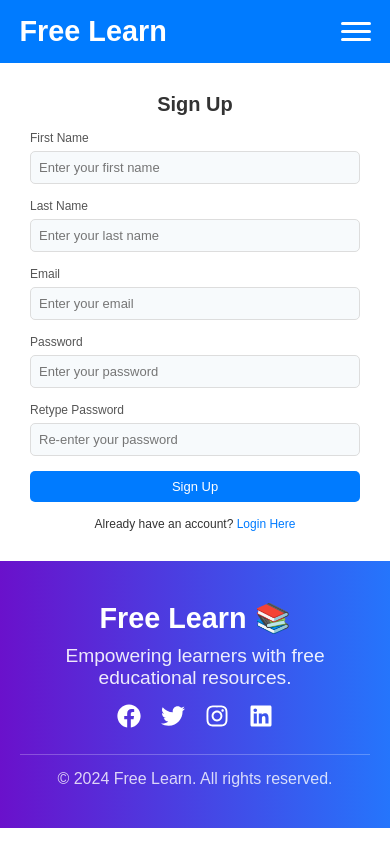
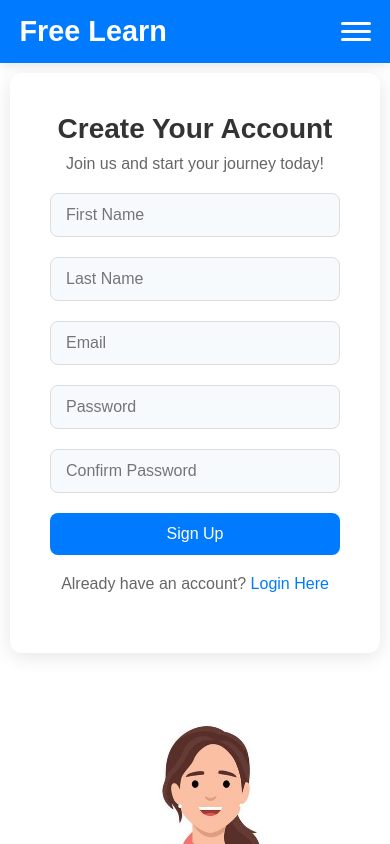
Before and after one commit to dhanushgubba/Freelearnapp, a React (Create React App) app: page /signup in a window 390 px wide. Shown: the top 844 px of the page. Built offline with nearby package versions, Linux system fonts and the light colour scheme.

Commit message:
Improved css of signup and started server

```diff
--- a/src/Pages/SignUp.css
+++ b/src/Pages/SignUp.css
@@ -1,85 +1,95 @@
-/* General Container */
+/* SignUp.css */
 .signup-container {
   display: flex;
+  justify-content: center;
+  align-items: center;
   min-height: 100vh;
-  align-items: center;
-  justify-content: center;
-  background-color: #fff;
   padding: 20px;
-  gap: 20px;
 }
 
-/* Signup Form */
 .signup-form {
-  flex: 1;
-  max-width: 450px;
-  background: #fff;
-  padding: 25px;
+  background: #ffffff;
+  padding: 40px;
   border-radius: 12px;
-  box-shadow: 0 4px 12px rgba(0, 0, 0, 0.1);
+  box-shadow: 0 4px 20px rgba(0, 0, 0, 0.1);
+  width: 100%;
+  max-width: 500px;
+  margin-right: 20px;
+}
+
+.signup-form h2 {
+  font-size: 28px;
+  font-weight: 600;
+  color: #333;
+  margin-bottom: 10px;
   text-align: center;
 }
 
-/* Heading */
-.signup-form h2 {
-  font-size: 24px;
+.signup-form p {
+  font-size: 16px;
+  color: #666;
   margin-bottom: 20px;
-  color: #333;
-  font-weight: 600;
+  text-align: center;
 }
 
-/* Input Group */
 .input-group {
-  margin-bottom: 18px;
-  text-align: left;
-}
-
-.input-group label {
-  display: block;
-  margin-bottom: 6px;
-  font-weight: 500;
-  color: #555;
-  font-size: 14px;
+  margin-bottom: 20px;
 }
 
 .input-group input {
   width: 100%;
-  padding: 12px;
+  padding: 12px 15px;
+  font-size: 16px;
   border: 1px solid #ddd;
-  border-radius: 6px;
-  font-size: 16px;
-  box-sizing: border-box;
+  border-radius: 8px;
+  outline: none;
   transition: border-color 0.3s ease;
 }
 
 .input-group input:focus {
   border-color: #007bff;
-  outline: none;
+  box-shadow: 0 0 5px rgba(0, 123, 255, 0.3);
 }
 
-/* Button */
-button {
+.signup-btn {
   width: 100%;
   padding: 12px;
   background-color: #007bff;
   color: #fff;
-  border: none;
-  border-radius: 6px;
-  cursor: pointer;
   font-size: 16px;
   font-weight: 500;
+  border: none;
+  border-radius: 8px;
+  cursor: pointer;
   transition: background-color 0.3s ease;
 }
 
-button:hover {
+.signup-btn:hover {
   background-color: #0056b3;
 }
 
-/* Login Link */
-.login-link {
+.signup-btn:disabled {
+  background-color: #cccccc;
+  cursor: not-allowed;
+}
+
+.status-message {
   margin-top: 15px;
   font-size: 14px;
-  color: #333;
+  color: #dc3545; /* Red for errors */
+  text-align: center;
+}
+
+/* Success message styling */
+.status-message:contains('successful') {
+  color: #28a745; /* Green for success */
+}
+
+.login-link {
+  margin-top: 20px;
+  font-size: 14px;
+  color: #666;
+  text-align: center;
 }
 
 .login-link a {
@@ -92,95 +102,35 @@ button:hover {
   text-decoration: underline;
 }
 
-/* Right Side - Image */
 .signup-image {
   flex: 1;
+  max-width: 500px;
   display: flex;
   justify-content: center;
   align-items: center;
 }
 
 .signup-image img {
-  max-width: 100%;
+  width: 100%;
   height: auto;
   border-radius: 12px;
+  object-fit: cover;
 }
 
-/* Mobile Optimization */
+/* Responsive Design */
 @media (max-width: 768px) {
   .signup-container {
     flex-direction: column;
-    padding: 15px;
-    min-height: auto;
+    padding: 10px;
   }
 
   .signup-form {
-    width: 100%;
+    margin-right: 0;
+    margin-bottom: 20px;
     max-width: 100%;
-    padding: 20px;
-    margin: 0 auto;
-    box-shadow: none; /* Remove shadow on mobile for cleaner look */
-  }
-
-  .signup-form h2 {
-    font-size: 22px;
-    margin-bottom: 15px;
-  }
-
-  .input-group {
-    margin-bottom: 15px;
-  }
-
-  .input-group label {
-    font-size: 13px;
-  }
-
-  .input-group input {
-    padding: 10px;
-    font-size: 14px;
-    border-radius: 5px;
-  }
-
-  button {
-    padding: 10px;
-    font-size: 14px;
-    border-radius: 5px;
-  }
-
-  .login-link {
-    font-size: 13px;
   }
 
   .signup-image {
-    display: none; /* Hide image on mobile */
+    max-width: 100%;
   }
 }
-
-/* Extra Small Screens (e.g., < 400px) */
-@media (max-width: 400px) {
-  .signup-form {
-    padding: 15px;
-  }
-
-  .signup-form h2 {
-    font-size: 20px;
-  }
-
-  .input-group label {
-    font-size: 12px;
-  }
-
-  .input-group input {
-    padding: 8px;
-    font-size: 13px;
-  }
-
-  button {
-    padding: 8px;
-    font-size: 13px;
-  }
-
-  .login-link {
-    font-size: 12px;
-  }
-}
--- a/src/Pages/SignUp.js
+++ b/src/Pages/SignUp.js
@@ -3,96 +3,138 @@ import './SignUp.css';
 import signupImage from '../assets/signup.jpg';
 
 const SignUp = () => {
-  const [firstName, setFirstName] = useState('');
-  const [lastName, setLastName] = useState('');
-  const [email, setEmail] = useState('');
-  const [password, setPassword] = useState('');
-  const [confirmPassword, setConfirmPassword] = useState('');
+  const [formData, setFormData] = useState({
+    firstName: '',
+    lastName: '',
+    email: '',
+    password: '',
+    confirmPassword: '',
+  });
 
-  const handleSignup = (e) => {
+  const [statusMessage, setStatusMessage] = useState('');
+  const [isSubmitting, setIsSubmitting] = useState(false);
+
+  const handleChange = (e) => {
+    setFormData({
+      ...formData,
+      [e.target.name]: e.target.value,
+    });
+  };
+
+  const handleSignup = async (e) => {
     e.preventDefault();
-    if (password !== confirmPassword) {
-      alert('Passwords do not match!');
+
+    const { firstName, lastName, email, password, confirmPassword } = formData;
+
+    // Frontend validation
+    if (!firstName || !lastName || !email || !password || !confirmPassword) {
+      setStatusMessage('All fields are required.');
       return;
     }
-    console.log('Signing up with:', firstName, lastName, email, password);
+    if (password !== confirmPassword) {
+      setStatusMessage('Passwords do not match.');
+      return;
+    }
+
+    setIsSubmitting(true);
+    setStatusMessage('');
+
+    try {
+      const response = await fetch('http://localhost:5000/register/signup', {
+        method: 'POST',
+        headers: {
+          'Content-Type': 'application/json',
+        },
+        body: JSON.stringify(formData),
+      });
+
+      if (response.ok) {
+        setStatusMessage('Signup successful!');
+        setFormData({
+          firstName: '',
+          lastName: '',
+          email: '',
+          password: '',
+          confirmPassword: '',
+        });
+      } else {
+        const errorData = await response.json();
+        setStatusMessage(
+          errorData.message || 'Signup failed. Please try again.'
+        );
+      }
+    } catch (error) {
+      setStatusMessage('Network error. Please try again later.');
+    } finally {
+      setIsSubmitting(false);
+    }
   };
 
   return (
     <div className="signup-container">
-      {/* Left Side - Signup Form */}
       <div className="signup-form">
-        <h2>Sign Up</h2>
+        <h2>Create Your Account</h2>
+        <p>Join us and start your journey today!</p>
         <form onSubmit={handleSignup}>
           <div className="input-group">
-            <label htmlFor="firstName">First Name</label>
             <input
-              id="firstName"
               type="text"
-              placeholder="Enter your first name"
-              value={firstName}
-              onChange={(e) => setFirstName(e.target.value)}
+              name="firstName"
+              placeholder="First Name"
+              value={formData.firstName}
+              onChange={handleChange}
               required
             />
           </div>
-
           <div className="input-group">
-            <label htmlFor="lastName">Last Name</label>
             <input
-              id="lastName"
               type="text"
-              placeholder="Enter your last name"
-              value={lastName}
-              onChange={(e) => setLastName(e.target.value)}
+              name="lastName"
+              placeholder="Last Name"
+              value={formData.lastName}
+              onChange={handleChange}
               required
             />
           </div>
-
           <div className="input-group">
-            <label htmlFor="email">Email</label>
             <input
-              id="email"
               type="email"
-              placeholder="Enter your email"
-              value={email}
-              onChange={(e) => setEmail(e.target.value)}
+              name="email"
+              placeholder="Email"
+              value={formData.email}
+              onChange={handleChange}
               required
             />
           </div>
-
           <div className="input-group">
-            <label htmlFor="password">Password</label>
             <input
-              id="password"
               type="password"
-              placeholder="Enter your password"
-              value={password}
-              onChange={(e) => setPassword(e.target.value)}
+              name="password"
+              placeholder="Password"
+              value={formData.password}
+              onChange={handleChange}
               required
             />
           </div>
-
           <div className="input-group">
-            <label htmlFor="confirmPassword">Retype Password</label>
             <input
-              id="confirmPassword"
               type="password"
-              placeholder="Re-enter your password"
-              value={confirmPassword}
-              onChange={(e) => setConfirmPassword(e.target.value)}
+              name="confirmPassword"
+              placeholder="Confirm Password"
+              value={formData.confirmPassword}
+              onChange={handleChange}
               required
             />
           </div>
-
-          <button type="submit">Sign Up</button>
-
+          <button type="submit" className="signup-btn" disabled={isSubmitting}>
+            {isSubmitting ? 'Signing Up...' : 'Sign Up'}
+          </button>
+          {statusMessage && <p className="status-message">{statusMessage}</p>}
           <p className="login-link">
             Already have an account? <a href="/login">Login Here</a>
           </p>
         </form>
       </div>
-
-      {/* Right Side - Image */}
       <div className="signup-image">
         <img src={signupImage} alt="Signup Illustration" />
       </div>
```
Also changed, not shown: 1 other file (tests, documents, lock files or other folders).
